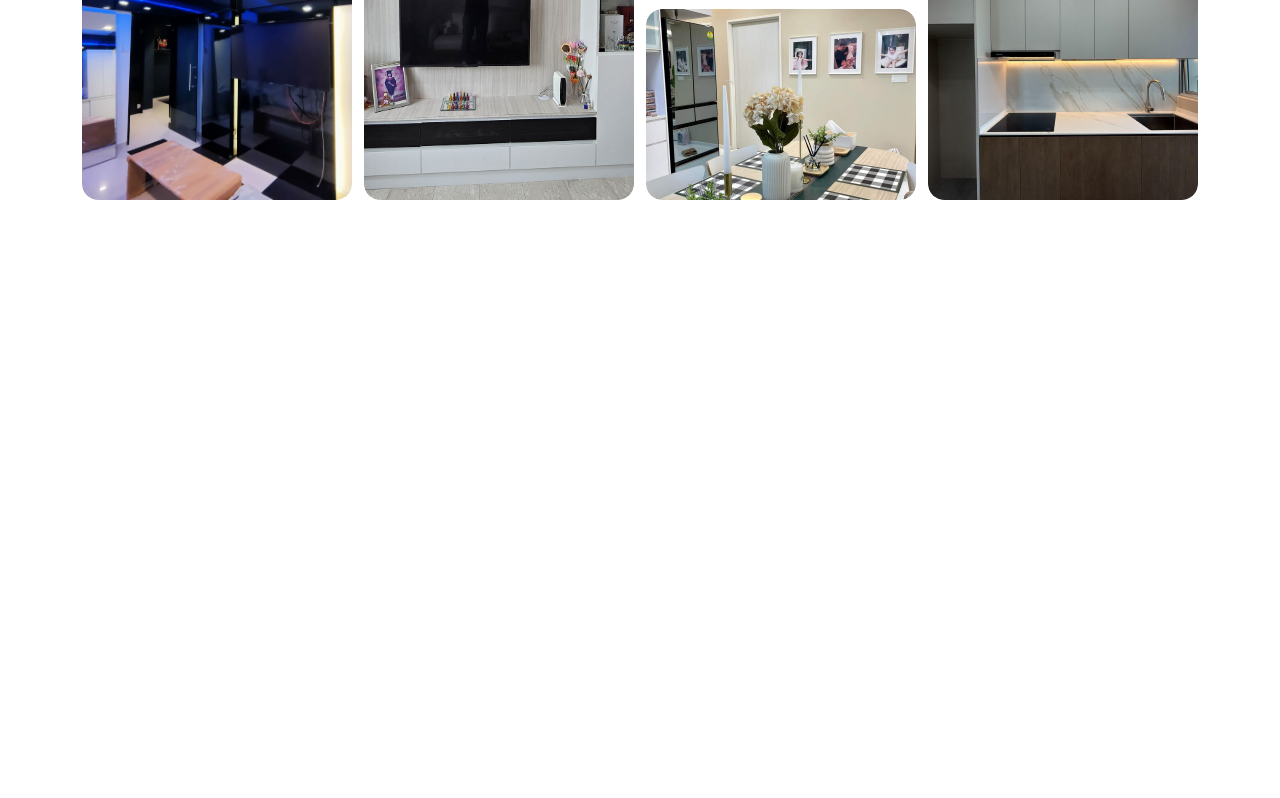
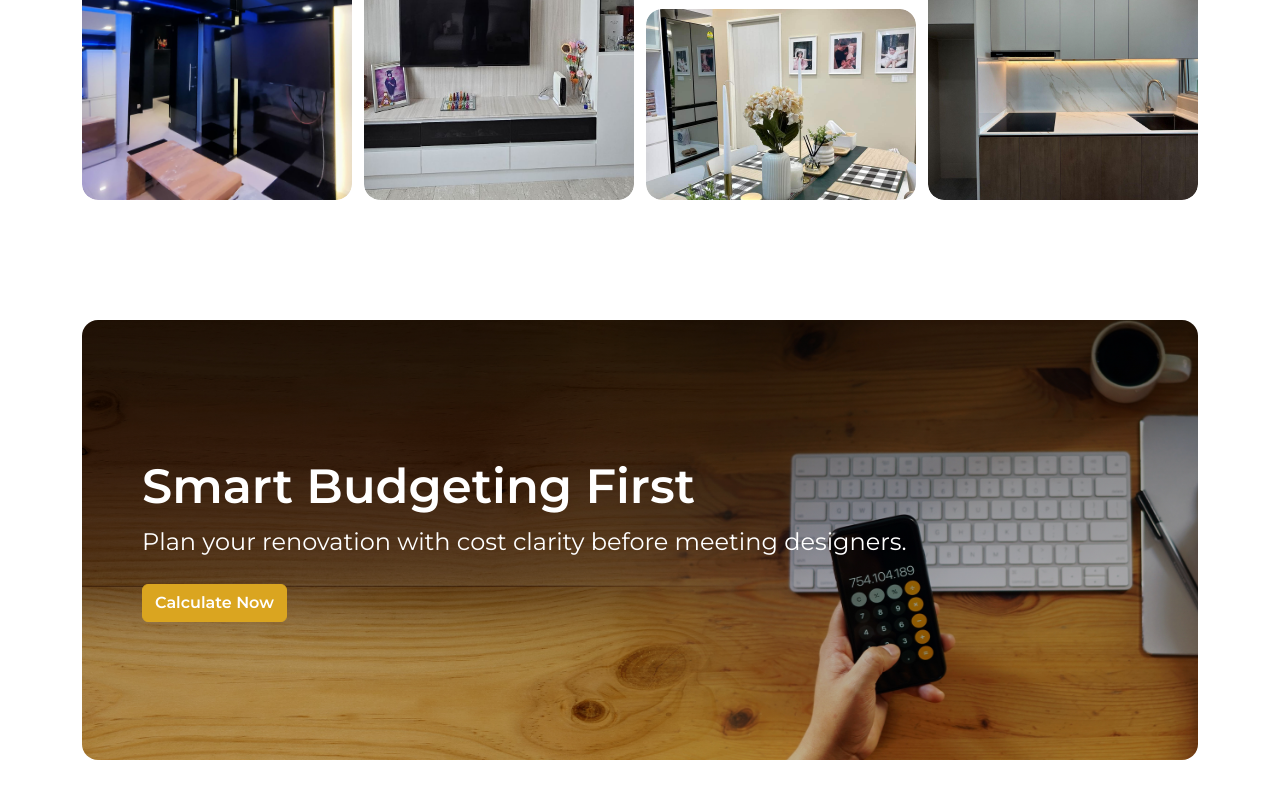
Before and after one commit to ajloren83/Design-Plus, a plain HTML site: page index.html in a window 1280 px wide. Shown: the part 2656-3454 px from the top of the page. Before the commit the page ends 2916 px from the top, so only its background shows below. Drawn offline with nearby package versions, Linux system fonts and the light colour scheme.

Commit message:
CTA Section1 Added

```diff
--- a/assets/css/style.css
+++ b/assets/css/style.css
@@ -587,3 +587,48 @@ p  { font-size: var(--fs-body-1); font-weight: var(--fw-regular); }
     min-height: 200px;
   }
 }
+
+/* Smart Budgeting Section */
+
+.budget-cta-container {
+  background-image: linear-gradient(rgba(0,0,0,0.45), rgba(0,0,0,0.25)), url('/assets/images/smart-budgeting-first.jpg');
+  background-size: cover;
+  background-position: center;
+  background-repeat: no-repeat;
+  height: 440px;
+  border-radius: 1rem;
+  padding: 3.75rem;
+  margin: 3.75rem 0;
+  display: flex;
+  align-items: center;
+}
+
+.budget-cta-content {
+  color: var(--clr-neutral-0);
+}
+
+.budget-cta-title {
+  font-size: var(--fs-h2);
+  font-weight: var(--fw-semibold);
+  color: var(--clr-neutral-0);
+  margin: 0 0 0.5rem 0;
+}
+
+.budget-cta-description {
+  font-size: var(--fs-subtitle);
+  color: var(--clr-neutral-0);
+  margin: 0 0 1.5rem 0;
+}
+
+@media (max-width: 768px) {
+  .budget-cta-container {
+    padding: 2rem;
+    height: 440px;
+  }
+  .budget-cta-title {
+    font-size: var(--fs-h3);
+  }
+  .budget-cta-description {
+    font-size: var(--fs-body-1);
+  }
+}
--- a/index.html
+++ b/index.html
@@ -125,7 +125,7 @@
     <div class="container hero-section-container position-relative z-1 d-flex">
       <div class="row align-items-center">
         <div class="hero-section">
-          <div class="col-lg-6">
+          <div class="col-lg-7">
             <h1 class="mb-3 text-white">Transforming Spaces, Elevating Lives</h1>
           </div>
           <div class="col-lg-8">
@@ -280,6 +280,17 @@
     </div>
   </section>
 
+  <!-- Smart Budgeting Section -->
+  <section class="budget-cta-section container">
+    <div class="budget-cta-container">
+      <div class="budget-cta-content">
+        <h2 class="budget-cta-title">Smart Budgeting First</h2>
+        <p class="budget-cta-description">Plan your renovation with cost clarity before meeting designers.</p>
+        <a href="#" class="btn btn-primary">Calculate Now</a>
+      </div>
+    </div>
+  </section>
+
   <!-- Bootstrap JS Bundle -->
   <script src="https://cdn.jsdelivr.net/npm/bootstrap@5.3.3/dist/js/bootstrap.bundle.min.js"></script>
 
```
Also changed, not shown: assets/images/smart-budgeting-first.jpg (added).
